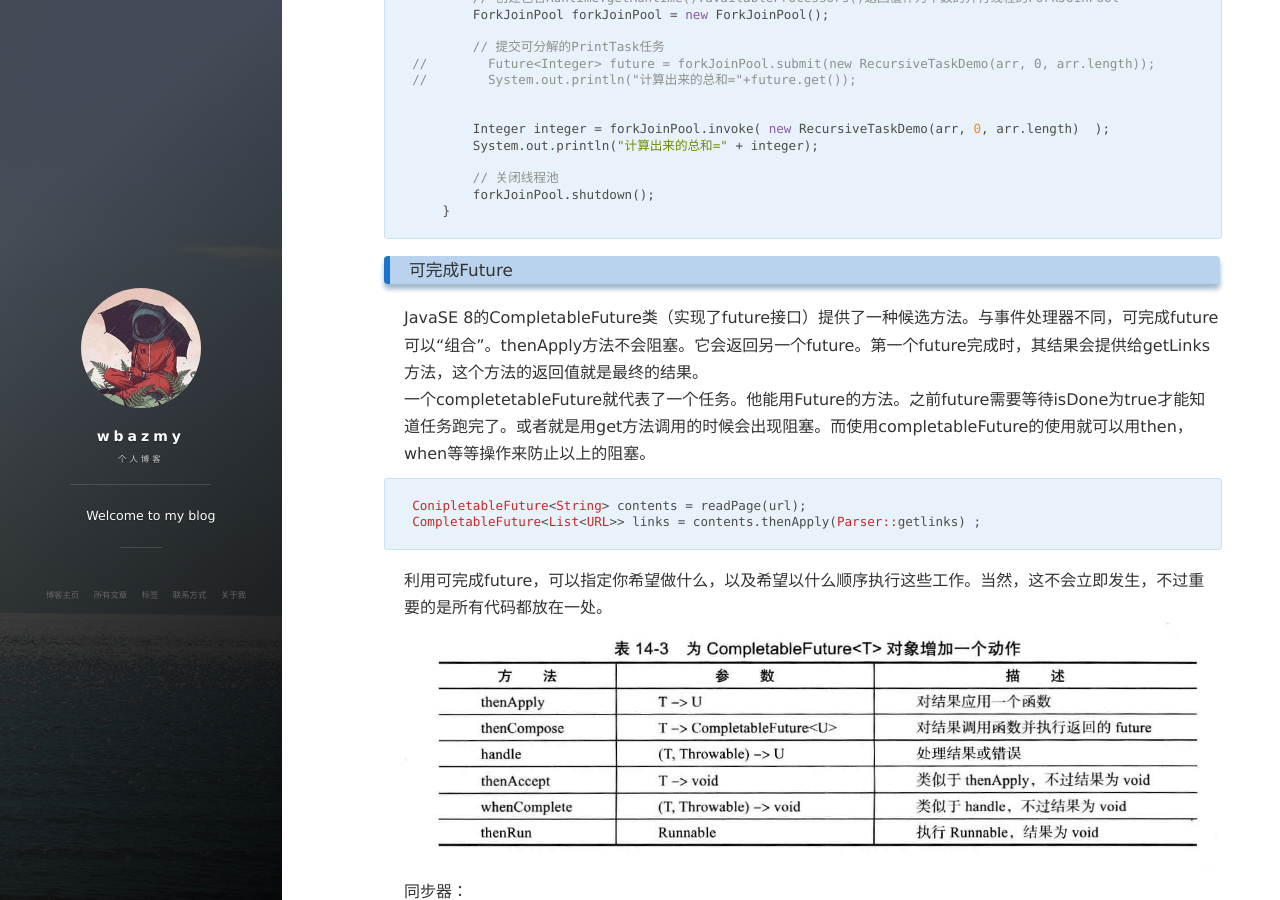
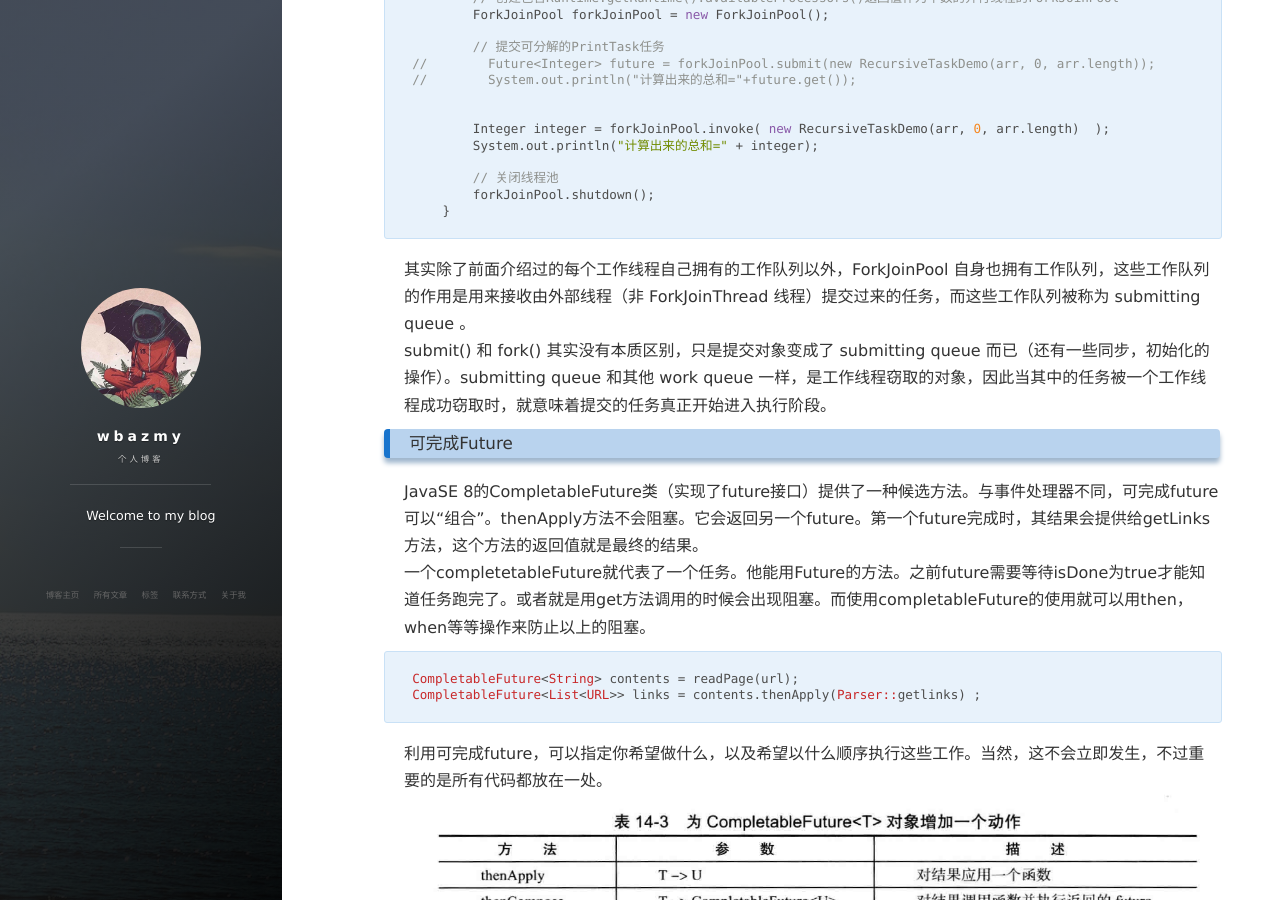
Before and after one commit to wbazmy/wbazmy.github.io, a Jekyll site: the page built from _posts/2021-11-01-并发基础.md, in a window 1280 px wide and 900 px high, scrolled down 25351 px. Built offline with Jekyll 4.4.1, drawn with Linux system fonts in a browser that asks for light colours; nearby versions of some CDN libraries; comment, search, counter and statistics services are not loaded; some of the changed text lies outside the part shown.

Commit message:
Update 2021-11-01-并发基础.md

````diff
--- a/_posts/2021-11-01-并发基础.md
+++ b/_posts/2021-11-01-并发基础.md
@@ -744,7 +744,7 @@ ForkJoinTask：我们要使用 ForkJoin 框架，必须首先创建一个 ForkJo
 - RecursiveTask(<)T(>) ：用于有返回结果的任务。需重写compute方法，生成并调用子任务，然后合并其结果。
 
 ForkJoinPool ：ForkJoinTask 需要通过 ForkJoinPool 来执行，任务分割出的子任务会添加到当前工作线程所维护的双端队列中，进入队列的尾部。当一个工作线程的队列里暂时没有任务时，它会随机从其他工作线程的队列的头部获取一个任务（工作窃取）。线程自己取任务时从尾部取，从而避免了竞争。
-fork方法把任务推入到当前工作线程的工作队列里。在遇到join()时，如果需要join的任务尚未完成，则会先处理其他任务，并等待其完成。
+fork方法把任务推入到当前工作线程的工作队列里。在遇到join()时，如果需要join的任务尚未完成，则会先处理其他任务（也可能自己完成join任务），并等待其完成。
 join方法：
 1. 检查调用 join() 的线程是否是 ForkJoinThread 线程。如果不是（例如 main 线程），则阻塞当前线程，等待任务完成。如果是，则不阻塞。
 2. 查看任务的完成状态，如果已经完成，直接返回结果。
@@ -824,12 +824,14 @@ public class RecursiveTaskDemo extends RecursiveTask<Integer> {
     }
 ```
 
+其实除了前面介绍过的每个工作线程自己拥有的工作队列以外，ForkJoinPool 自身也拥有工作队列，这些工作队列的作用是用来接收由外部线程（非 ForkJoinThread 线程）提交过来的任务，而这些工作队列被称为 submitting queue 。
+submit() 和 fork() 其实没有本质区别，只是提交对象变成了 submitting queue 而已（还有一些同步，初始化的操作）。submitting queue 和其他 work queue 一样，是工作线程窃取的对象，因此当其中的任务被一个工作线程成功窃取时，就意味着提交的任务真正开始进入执行阶段。
 ### 可完成Future
 JavaSE 8的CompletableFuture类（实现了future接口）提供了一种候选方法。与事件处理器不同，可完成future可以“组合”。thenApply方法不会阻塞。它会返回另一个future。第一个future完成时，其结果会提供给getLinks方法，这个方法的返回值就是最终的结果。
 一个completetableFuture就代表了一个任务。他能用Future的方法。之前future需要等待isDone为true才能知道任务跑完了。或者就是用get方法调用的时候会出现阻塞。而使用completableFuture的使用就可以用then，when等等操作来防止以上的阻塞。
 
 ```java
-ConipletableFuture<String> contents = readPage(url);
+CompletableFuture<String> contents = readPage(url);
 CompletableFuture<List<URL>> links = contents.thenApply(Parser::getlinks) ;
 ```
 
````
